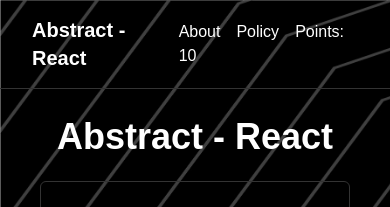
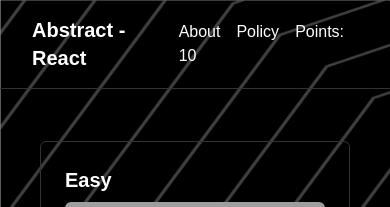
Before and after one commit to dreamcatstudios/Abstract-React, a React (Vite) app: page / in a window 390 px wide. Shown: the top 207 px of the page. Built offline with nearby package versions, Linux system fonts and the light colour scheme; grey boxes are pictures that could not be loaded; a web font is replaced by a local one.

Commit message:
added mobile

```diff
--- a/src/mobile/Mobile.jsx
+++ b/src/mobile/Mobile.jsx
@@ -1,6 +1,8 @@
 import React from "react";
 
 const Mobile = () => {
+  const [time, setTime] = React.useState(new Date().toLocaleTimeString());
+
   return (
     <div className="container">
       <div className="flex flex-col w-64 h-[30rem] mt-7">
@@ -8,7 +10,7 @@
           <div className="flex flex-col h-full ">
             {/* Notch Code */}
             <div className="w-full flex justify-around ">
-              <h1 className="text-white">Time</h1>
+              <h1 className="text-white">{time}</h1>
               <div className="bg-black  p-[12px] rounded-[100%]"></div>
               <div class="flex gap-1" data-v-4a86e42e="">
                 <svg
@@ -51,7 +53,7 @@
             </div>
             {/* Time Code */}
             <div className=" items-center justify-center flex h-full">
-              <h1 className="text-5xl text-center">12:00</h1>
+              <h1 className="text-5xl text-center">{time}</h1>
             </div>
             {/* Apps code */}
             <div className="grid grid-cols-2 gap-3 p-5">
--- a/src/pages/Homepage.jsx
+++ b/src/pages/Homepage.jsx
@@ -31,10 +31,8 @@
 
   return (
     <div className="flex flex-col items-center justify-center min-h-screen container">
-      <div className="mt-7 lg:mt-0">
-        <h1 className="text-4xl sm:text-5xl font-bold">Abstract - React</h1>
-      </div>
-      <div className="grid grid-cols-1 sm:grid-cols-2 md:grid-cols-3 lg:grid-cols-4 gap-6 p-6 ">
+      <div className="mt-7 lg:mt-0"></div>
+      <div className="grid grid-cols-1 sm:grid-cols-2  gap-6 p-6 ">
         {levels.map((item, index) => (
           <Link
             key={index}
```
